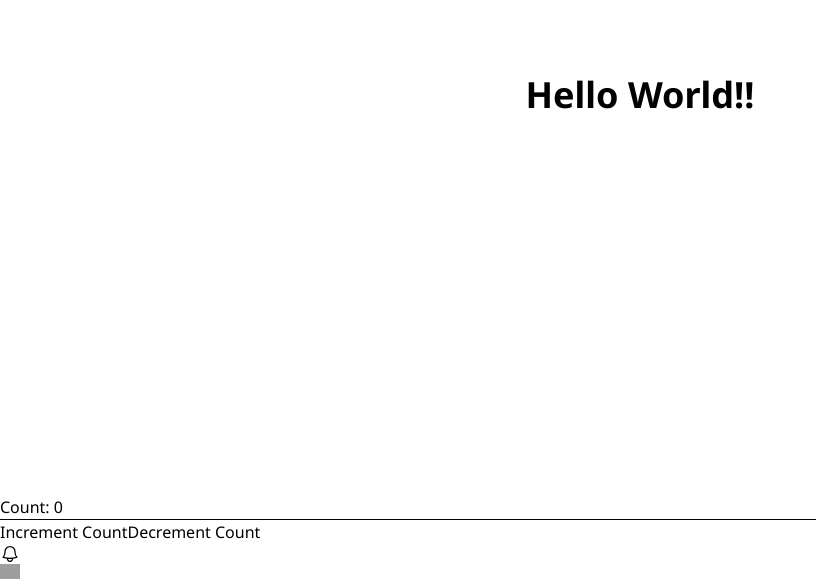
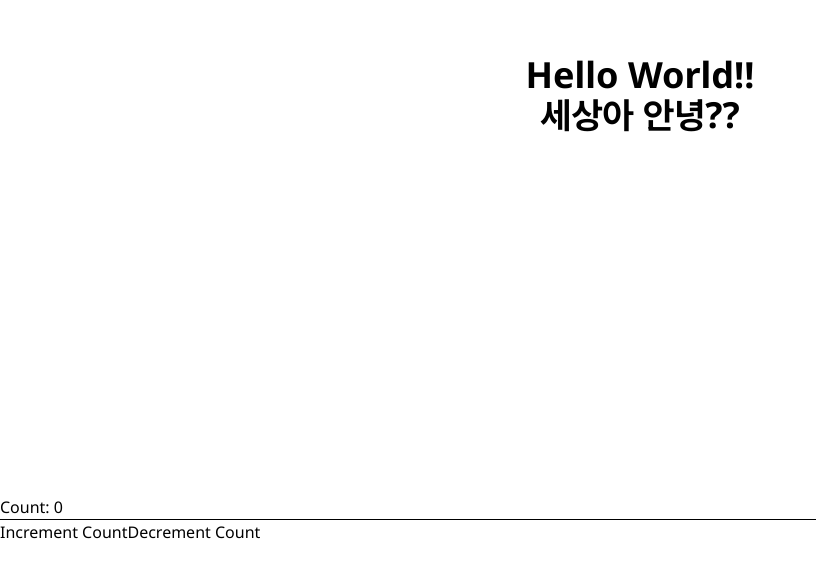
Before and after one commit to FESI15-TEAM1/sync, a Next.js app: page / in a window 1280 px wide. Shown: the part 305-884 px from the top of the page, without its empty margins (0-816 px from the left). After the commit the page ends 849 px from the top, so only its background shows below. Built offline with nearby package versions, Linux system fonts and the light colour scheme; grey boxes are pictures that could not be loaded.

Commit message:
test: 폰트적용 테스트

```diff
--- a/src/app/page.tsx
+++ b/src/app/page.tsx
@@ -9,13 +9,9 @@ export default function Home() {
     <>
       <div className="flex h-screen w-full flex-col items-center justify-center">
         <h1 className="text-4xl font-bold">Hello World!!</h1>
+        <h1 className="text-4xl font-bold">세상아 안녕??</h1>
       </div>
-
       <HomePage />
-
-      <Bell width={20} height={20} />
-
-      <Image src="/bell.svg" alt="종 모양 아이콘" width={20} height={20} />
     </>
   );
 }
```
